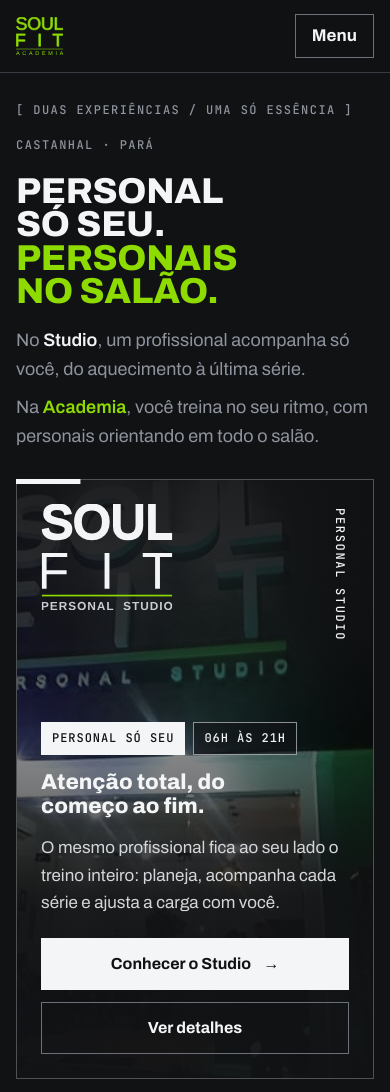
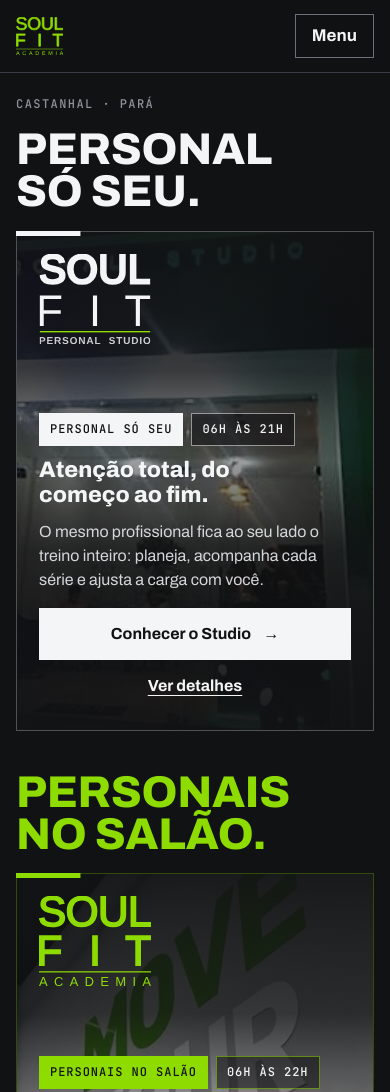
Before and after one commit to LucasFigueiredo23/SoulFitLanding, a website: page public/index.html in a window 390 px wide. Shown: the top 1092 px of the page. Drawn offline with Linux system fonts and the light colour scheme.

Commit message:
Add files via upload

```diff
--- a/public/index.html
+++ b/public/index.html
@@ -405,14 +405,17 @@
 @media (max-width: 960px) {
   .hero-grade {
     grid-template-columns: minmax(0, 1fr);
-    grid-template-areas: "pre" "h1" "sub" "lado" "studio" "academia";
+    /* Empilhado: cada frase fica junto do quadrado da sua unidade */
+    grid-template-areas: "pre" "l1" "sub" "studio" "l2" "lado" "academia";
   }
+  .hero-h1 { display: contents; }
+  .hero-l1 { grid-area: l1; }
+  .hero-l2 { grid-area: l2; margin-top: 48px; }
+  .hero-l1, .hero-l2 { font-size: clamp(2.25rem, 8vw, 4.5rem); }
   .hero-h1 { grid-template-columns: minmax(0, 1fr); }
   .hero-l1 { padding-right: 0; }
   .hero-l2 { padding-left: 0; border-left: 0; }
-  .hero-lado { border-left: 0; padding: 0 0 28px; }
-  .hero-sub { padding-right: 0; padding-top: 18px; padding-bottom: 10px; }
-  .u-academia { margin-top: var(--vao); }
+  .hero-lado, .hero-sub { border-left: 0; padding: 16px 0 24px; }
   .hero-l2, .hero-lado { margin-left: 0; }
   .hero-h1 { column-gap: 0; }
   .unidade { aspect-ratio: auto; min-height: 600px; }
@@ -443,6 +446,41 @@
   .escala { --col-nome: 0px; }
   .escala .regua { margin-left: 0; }
   .ficha div { grid-template-columns: 1fr; gap: 2px; }
+
+  /* ---- Início no celular: título em dois blocos, direto para os cartões ---- */
+  .hero-pre { padding-top: 22px; padding-bottom: 14px; }
+  .hero-pre .rotulo:first-child { display: none; }
+  .hero-l1, .hero-l2 { font-size: clamp(2.1rem, 11.4vw, 3rem); line-height: .95; }
+  .hero-sub, .hero-lado { display: none; }
+  .hero-grade { padding-bottom: 8px; }
+
+  /* Ordem no celular: frase do Studio, quadrado do Studio, frase da Academia, quadrado da Academia.
+     O h1 "some" da grade (display: contents) e cada frase vira um item próprio. */
+  .hero-grade { grid-template-areas: "pre" "l1" "studio" "l2" "academia"; }
+  .hero-h1 { display: contents; }
+  .hero-l1 { grid-area: l1; margin-bottom: 18px; }
+  .hero-l2 { grid-area: l2; border-top: 0; padding-left: 0; margin: 40px 0 18px; }
+  .u-academia { margin-top: 0; }
+
+  /* Cartões mais compactos, mesma altura nos dois */
+  .unidade { min-height: 500px; padding: 22px; gap: 24px; }
+  .unidade .logo-u { width: 112px; }
+  .unidade .indice { display: none; }
+  .unidade .corpo-u { gap: 12px; }
+  .unidade h2 { font-size: 1.4rem; }
+  .unidade p { font-size: 1rem; line-height: 1.5; }
+  .unidade .acoes { gap: 4px; margin-top: 4px; }
+  .unidade .acoes .btn-contorno {
+    width: 100%; min-height: 44px; border: 0; background: none;
+    text-decoration: underline; text-underline-offset: 4px; color: var(--gelo);
+  }
+  .unidade .acoes .btn-contorno:hover { background: none; color: var(--cor); }
+  .unidade::after {
+    background: linear-gradient(180deg, rgba(17,18,20,.95) 0%, rgba(17,18,20,.82) 28%, rgba(17,18,20,.38) 46%, rgba(17,18,20,.8) 64%, rgba(17,18,20,.96) 100%);
+  }
+  /* Foto do Studio ampliada a partir de baixo: o letreiro sai do quadro, fica a recepção iluminada */
+  .u-studio .foto img { object-position: 50% 100%; transform-origin: 50% 100%; transform: scale(1.4); }
+  .u-studio:hover .foto img { transform: scale(1.45); }
 }
 @media (prefers-reduced-motion: reduce) {
   html { scroll-behavior: auto; }
```
